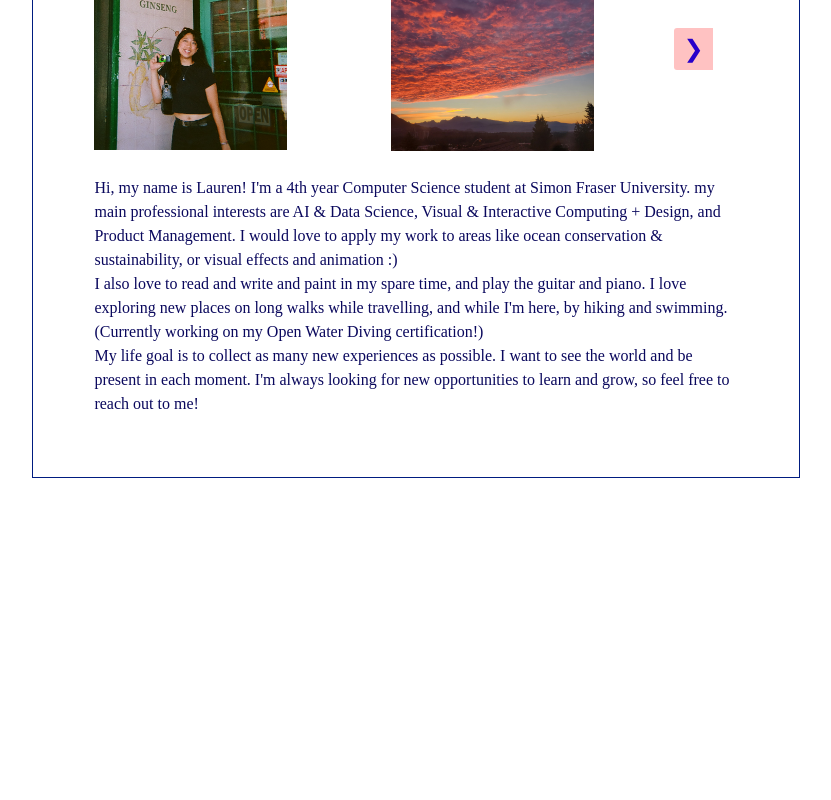
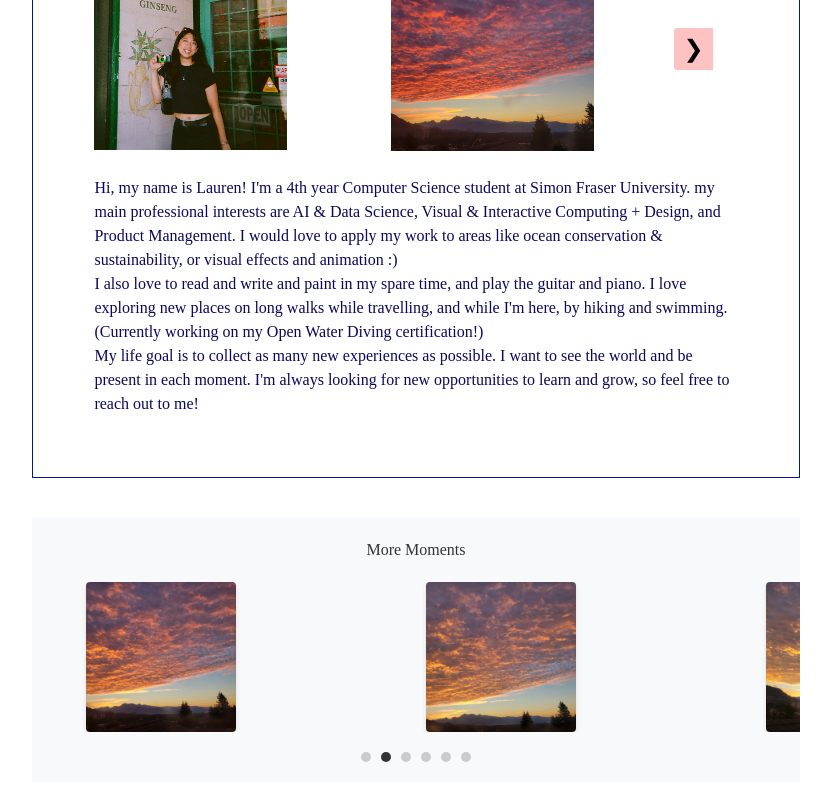
Before and after one commit to laurenyip/web2, a React (Create React App) app: page /about in a window 1280 px wide. Shown: the part 278-1078 px from the top of the page, without its empty margins (224-1055 px from the left). Before the commit the page ends 800 px from the top, so only its background shows below. Built offline with nearby package versions, Linux system fonts and the light colour scheme; a web font is replaced by a local one.

Commit message:
inprogress

```diff
--- a/src/pages/About.js
+++ b/src/pages/About.js
@@ -1,16 +1,26 @@
-import React, { useEffect, useCallback, useRef } from "react";
+import React, { useEffect, useCallback, useRef, useState } from "react";
+import { Link } from "react-router-dom";
 import "./About.css";
-import { Link } from "react-router-dom";
 
 function About() {
-  // Use useRef to persist aboutSlideIndex between renders
   const aboutSlideIndexRef = useRef(1);
+  const [currentIndex, setCurrentIndex] = useState(0);
 
+  // Carousel data - using your existing sunrise images
+  const carouselItems = [
+    { image: "/images/about/sunrise/1.jpg", text: "Sunrise view 1" },
+    { image: "/images/about/sunrise/2.jpg", text: "Sunrise view 2" },
+    { image: "/images/about/sunrise/3.jpg", text: "Sunrise view 3" },
+    { image: "/images/about/sunrise/4.jpg", text: "Sunrise view 4" },
+    { image: "/images/about/sunrise/5.jpg", text: "Sunrise view 5" },
+    { image: "/images/about/sunrise/6.jpg", text: "Sunrise view 6" }
+  ];
+
+  // Your existing functions remain unchanged
   const plusAboutSlides = (n) => {
     showAboutSlides((aboutSlideIndexRef.current += n));
   };
 
-  // Use useCallback to memoize showAboutSlides and use aboutSlideIndexRef.current
   const showAboutSlides = useCallback((n) => {
     const slides = document.getElementsByClassName("mySlides1");
     if (n > slides.length) {
@@ -23,11 +33,19 @@ function About() {
       slides[i].style.display = "none";
     }
     slides[aboutSlideIndexRef.current - 1].style.display = "block";
-  }, []); // Empty dependency array because it relies on useRef
+  }, []);
 
+  // Auto-advance carousel
+  useEffect(() => {
+    const interval = setInterval(() => {
+      setCurrentIndex(prev => (prev === carouselItems.length - 1 ? 0 : prev + 1));
+    }, 3000);
+    return () => clearInterval(interval);
+  }, []);
+
+  // Your existing useEffect remains unchanged
   useEffect(() => {
     const header = document.querySelector(".navbar");
-
     if (header) {
       const handleScroll = () => {
         const top = window.scrollY;
@@ -37,20 +55,15 @@ function About() {
           header.classList.remove("navbarDark");
         }
       };
-
       window.addEventListener("scroll", handleScroll);
-
-      // Initial display of slides
       showAboutSlides(aboutSlideIndexRef.current);
-
-      return () => {
-        window.removeEventListener("scroll", handleScroll);
-      };
+      return () => window.removeEventListener("scroll", handleScroll);
     }
-  }, [showAboutSlides]); // Use showAboutSlides as dependency since it's memoized with useCallback
+  }, [showAboutSlides]);
 
   return (
     <div className="About">
+      {/* Everything above remains exactly the same */}
       <ul className="navbar">
         <li className="nav-item">
           <Link className="nav-link" to="/">
@@ -128,7 +141,6 @@ function About() {
               />
             </div>
 
-            {/* Next button */}
             <button className="nextA" onClick={() => plusAboutSlides(1)}>
               &#10095;
             </button>
@@ -151,10 +163,99 @@ function About() {
             </p>
             <p>My life goal is to collect as many new experiences as possible. I want to see the world and be present in each moment.
               I'm always looking for new opportunities to learn and grow, so
-              feel free to reach out to me!
+              feel free to reach out to me!</p>
+          </div>
+        </div>
+      </div>
 
+      {/* ONLY ADDITION: Simple Square Carousel - Added outside the container */}
+      <div style={{
+        margin: '40px 0',
+        padding: '20px 0',
+        backgroundColor: '#f8f9fa',
+        width: '100%'
+      }}>
+        <div style={{
+          maxWidth: '800px',
+          margin: '0 auto',
+          position: 'relative'
+        }}>
+          <h3 style={{
+            textAlign: 'center',
+            marginBottom: '20px',
+            fontFamily: 'inherit',
+            fontWeight: 'normal',
+            color: '#333'
+          }}>More Moments</h3>
 
-            </p>
+          <div style={{
+            display: 'flex',
+            overflow: 'hidden',
+            justifyContent: 'center'
+          }}>
+            {carouselItems.map((item, idx) => (
+              <div
+                key={idx}
+                style={{
+                  width: '150px',
+                  height: '150px',
+                  margin: '0 10px',
+                  position: 'relative',
+                  flexShrink: 0,
+                  transition: 'transform 0.3s',
+                  transform: `translateX(${(idx - currentIndex) * 170}px)`
+                }}
+              >
+                <img
+                  src={item.image}
+                  alt=""
+                  style={{
+                    width: '100%',
+                    height: '100%',
+                    objectFit: 'cover',
+                    borderRadius: '4px',
+                    boxShadow: '0 2px 5px rgba(0,0,0,0.1)'
+                  }}
+                />
+                <div style={{
+                  position: 'absolute',
+                  bottom: 0,
+                  left: 0,
+                  right: 0,
+                  backgroundColor: 'rgba(0,0,0,0.7)',
+                  color: 'white',
+                  padding: '8px',
+                  textAlign: 'center',
+                  opacity: 0,
+                  transition: 'opacity 0.3s',
+                  fontSize: '12px'
+                }}>
+                  {item.text}
+                </div>
+              </div>
+            ))}
+          </div>
+
+          <div style={{
+            display: 'flex',
+            justifyContent: 'center',
+            marginTop: '20px'
+          }}>
+            {carouselItems.map((_, idx) => (
+              <button
+                key={idx}
+                onClick={() => setCurrentIndex(idx)}
+                style={{
+                  width: '10px',
+                  height: '10px',
+                  borderRadius: '50%',
+                  border: 'none',
+                  margin: '0 5px',
+                  backgroundColor: currentIndex === idx ? '#333' : '#ccc',
+                  cursor: 'pointer'
+                }}
+              />
+            ))}
           </div>
         </div>
       </div>
--- a/src/pages/Projects.js
+++ b/src/pages/Projects.js
@@ -1,115 +1,92 @@
 import React from "react";
-import "./Projects.css"; // Assuming you have a CSS file for styling
 import { Link } from "react-router-dom";
 
 function Projects() {
+  const projects = [
+    {
+      title: "Brig.AI",
+      link: "https://github.com/laurenyip/ai4good",
+      description: "Health tech for PCOS/Endometriosis",
+      image: "/images/projects/ai4good.jpg"
+    },
+    {
+      title: "Emergency Response BC",
+      link: "https://devpost.com/software/emergency-response-bc-erbc",
+      description: "ER wait times webapp",
+      image: "/images/projects/emergency.jpg"
+    },
+    {
+      title: "This Website!",
+      link: "laurenyip.com",
+      description: "Personal site redesign",
+      image: "/images/projects/website.jpg"
+    },
+    {
+      title: "React to This!",
+      link: "https://rosielab.github.io/react-to-this/",
+      description: "VR research project",
+      image: "/images/projects/react.jpg"
+    }
+  ];
+
   return (
-    <div className="Projects">
-      <ul className="navbar">
-        <li className="nav-item">
-          <Link className="nav-link" to="/">
-            Home |
-          </Link>
-        </li>
-        <li className="nav-item">
-          <Link className="nav-link" to="/About">
-            About |
-          </Link>
-        </li>
-        <li className="nav-item">
-          <Link className="nav-link" to="/Projects">
-            Projects |
-          </Link>
-        </li>
-        <li className="nav-item">
-          <Link className="nav-link" to="/Portfolio">
-            Portfolio
-          </Link>
-        </li>
+    <div className="min-h-screen bg-white relative">
+      {/* Navbar */}
+      <nav className="w-full py-4 bg-white">
+        <ul className="flex justify-center space-x-4">
+          <li><Link to="/" className="text-gray-700 hover:text-blue-600">Home</Link></li>
+          <li><Link to="/About" className="text-gray-700 hover:text-blue-600">About</Link></li>
+          <li><Link to="/Projects" className="text-gray-700 hover:text-blue-600">Projects</Link></li>
+          <li><Link to="/Portfolio" className="text-gray-700 hover:text-blue-600">Portfolio</Link></li>
         </ul>
+      </nav>
 
-      <div className="container">
-        <h1 className="text-left">Projects</h1>
-        <div className="project-list">
-          <div className="project-item">
-            <a
-              href="https://github.com/laurenyip/ai4good"
-              target="_blank"
-              rel="noopener noreferrer"
-            >
-              <button class="btn custom-btn">Brig.AI</button>
-            </a>
-            <p>
-              Brig.ai empowers women affected by PCOS and Endometriosis to take
-              charge of their health journey. We provide personalized insights
-              and recommended diagnostic tests, bridging the gap between patient
-              advocacy and medical understanding. [Jun 2024][AI4GOOD Lab]
-            </p>
-          </div>
-
-          <div className="project-item">
-            <a
-              href="https://devpost.com/software/emergency-response-bc-erbc"
-              target="_blank"
-              rel="noopener noreferrer"
-            >
-              <button class="btn custom-btn">Emergency Response BC</button>
-            </a>
-            <p>
-              This was my first hackathon project! With my amazing team, I
-              helped design and implement a functional webapp that can take
-              location data and output a list of the nearest hospitals and their
-              emergency room wait time. [Jan 2024][nwHACKS 2024]
-            </p>
-          </div>
-
-          <div className="project-item">
-            <a href="laurenyip.com" target="_blank" rel="noopener noreferrer">
-              <button class="btn custom-btn">This Website!</button>
-            </a>
-            <p>
-              Was coded with the help of HTML, Bootstrap CSS, JS, and lots of
-              edits... and later redone in REACT with a fresh look[Dec 2023]
-            </p>
-          </div>
-          <div className="project-item">
-            <a
-              href="https://rosielab.github.io/react-to-this/"
-              target="_blank"
-              rel="noopener noreferrer"
-            >
-              <button class="btn custom-btn">React to This!</button>
-            </a>
-            <p>
-              One of my first REACT projects! A project website I made as the
-              undergraduate research assistant for Rosie Lab. My project is
-              called <strong>"Aware Like an Animal."</strong>
-            </p>
-            <p>
-              We researched interactions between people and virtual agents,
-              towards the overall goal of making believable, interaction-aware
-              virtual characters.
-            </p>
-            <p>
-              I analyzed and annotated participants' videos, helped to edit and
-              proofread the paper, and participated and collaborated in
-              meetings. I also created a supplementary video and designed a
-              website, overviewing our project to submit to CHI '24 and IROS
-              '24. Check out our lab here : https://www.rosielab.ca/projects
-            </p>
+      {/* Centered Content (1/4 width) */}
+      <div className="absolute top-1/4 left-1/4 transform -translate-x-1/4 -translate-y-1/4 w-1/4">
+        <div className="grid grid-cols-2 gap-4">
+          {projects.map((project, index) => (
+            <ProjectCard key={`top-${index}`} project={project} />
+          ))}
         </div>
       </div>
 
-        <div className="project-item">
+      {/* Duplicate in Bottom Right */}
+      <div className="absolute bottom-1/4 right-1/4 transform translate-x-1/4 translate-y-1/4 w-1/4">
+        <div className="grid grid-cols-2 gap-4">
+          {projects.map((project, index) => (
+            <ProjectCard key={`bottom-${index}`} project={project} />
+          ))}
+        </div>
+      </div>
+    </div>
+  );
+}
+
+// Project Card Component
+function ProjectCard({ project }) {
+  return (
+    <div className="group relative aspect-square w-full rounded-lg shadow-md overflow-hidden cursor-pointer">
+      <div
+        className="absolute inset-0 bg-cover bg-center"
+        style={{ backgroundImage: `url(${project.image})` }}
+      >
+        <div className="absolute inset-0 bg-black opacity-40 group-hover:opacity-20 transition-opacity duration-300"></div>
+      </div>
+
+      <div className="absolute inset-0 flex items-end p-3">
+        <h3 className="text-white text-sm font-medium z-10">{project.title}</h3>
+      </div>
+
+      <div className="absolute inset-0 p-3 opacity-0 group-hover:opacity-100 transition-opacity duration-300 flex flex-col justify-center items-center text-center bg-black bg-opacity-70">
+        <p className="text-white text-xs mb-2">{project.description}</p>
         <a
-            href="https://github.com/laurenyip"
+          href={project.link}
           target="_blank"
           rel="noopener noreferrer"
+          className="px-2 py-1 bg-white text-gray-800 rounded text-xs hover:bg-gray-200 transition-colors"
         >
-            <button class="btn custom-btn">GITHUB</button>
+          View
         </a>
-        </div>
-        <p>See the repositories!</p>
       </div>
     </div>
   );
```
Lines whose indentation alone changed are shown as unchanged.
